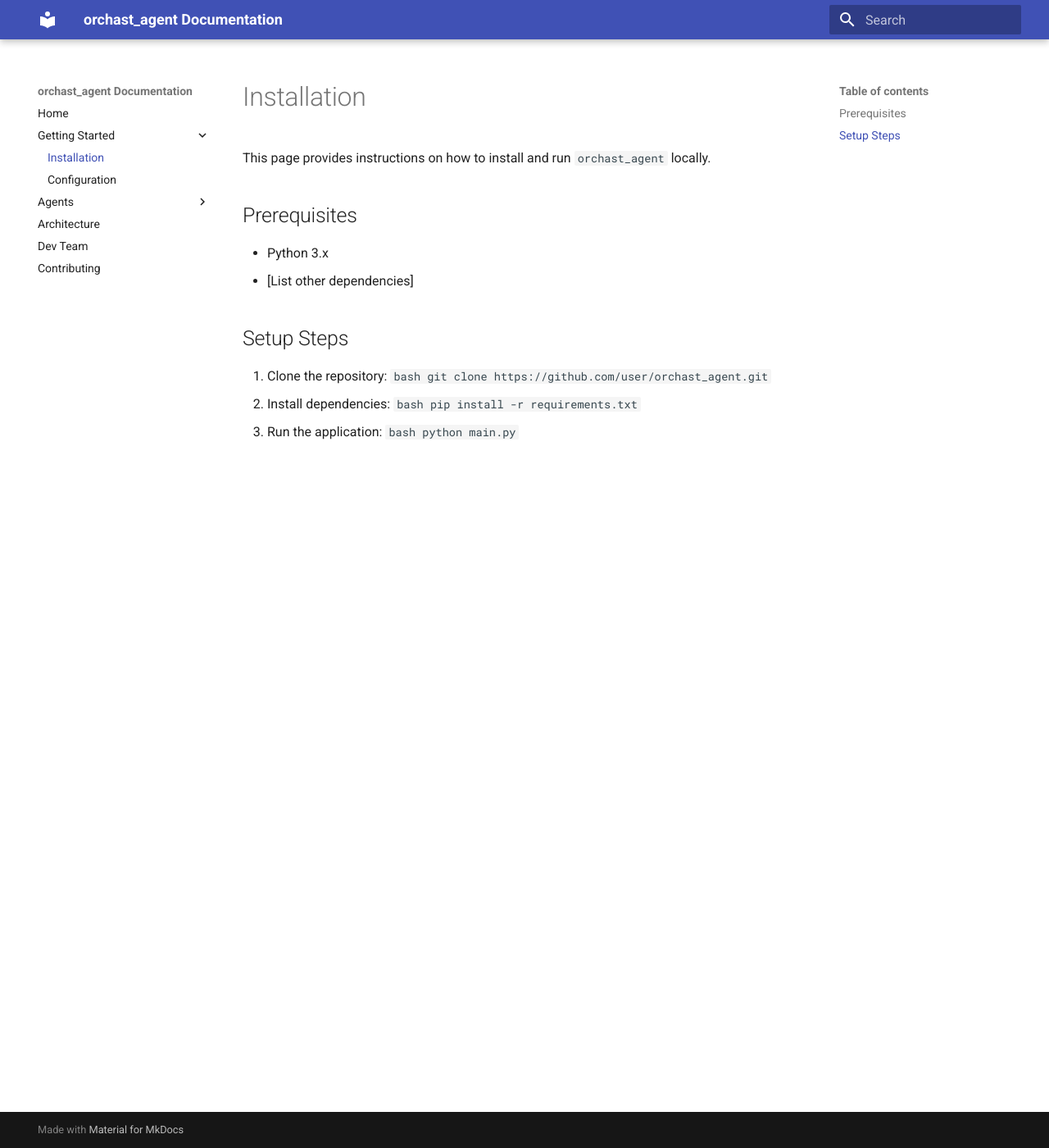
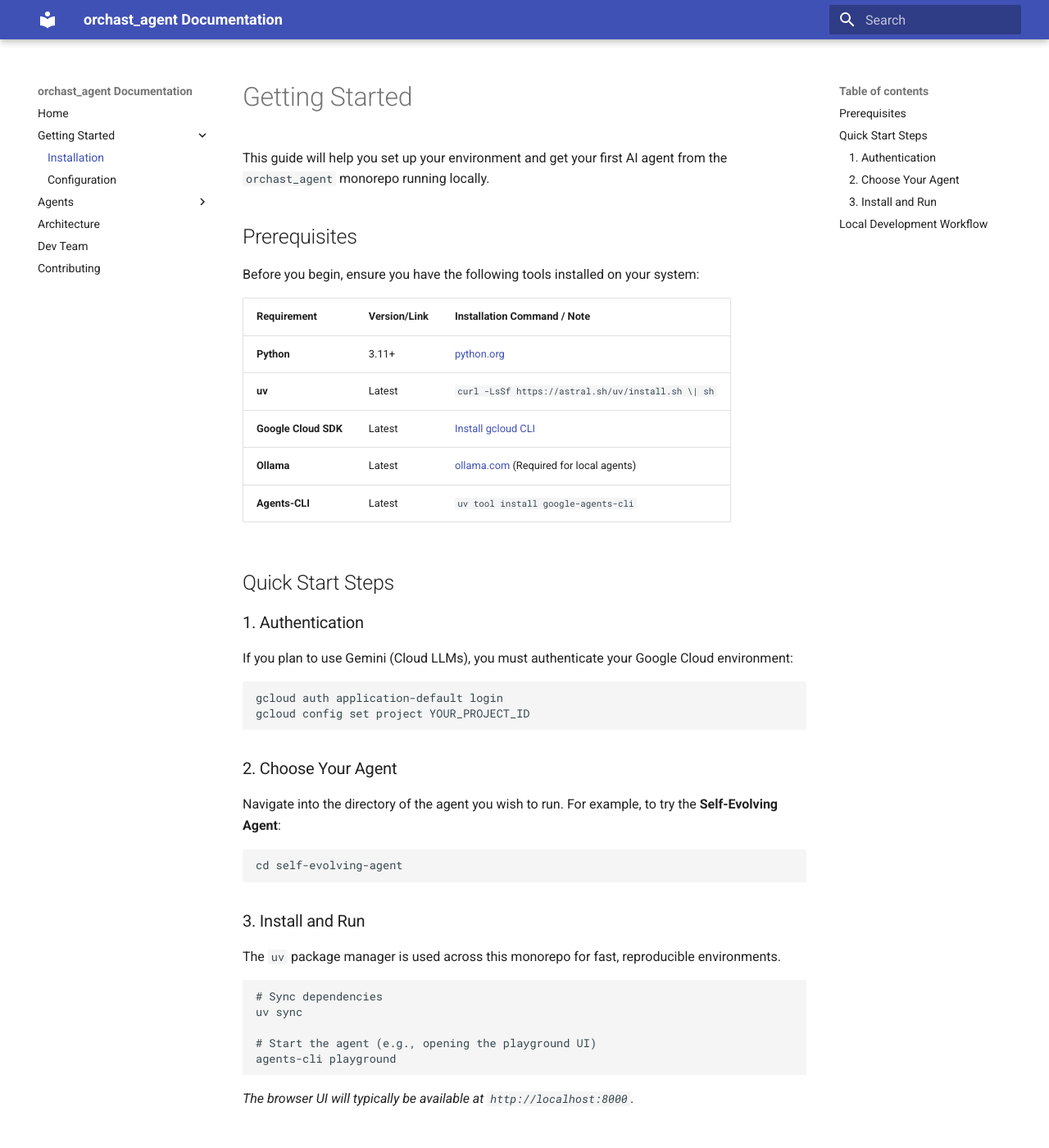
Before and after one commit to prof-lijar/orchast_agent, an MkDocs documentation site: the page built from docs_site/setup.md, in a window 1280 px wide and 1400 px high. Shown: the whole window at 82% size. Built offline with MkDocs 1.6.1 and Material for MkDocs 9.7.7, drawn with Linux system fonts in a browser that asks for light colours; some of the changed text lies outside the part shown.

Commit message:
[Designer] Create Home, Getting Started, and Configuration guides for documentation site #15

````diff
--- a/docs_site/config.md
+++ b/docs_site/config.md
@@ -1,12 +1,74 @@
-# Configuration
+# Configuration Reference
 
-This page documents the configuration options and environment variables for `orchast_agent`.
+This page provides a detailed guide on how to configure the agents in the `orchast_agent` monorepo, including environment variables and LLM model selection.
+
+## Model Selection
+
+The agents are designed to be flexible, supporting both high-performance cloud models and privacy-focused local models via the [LiteLlm](https://docs.litellm.ai/) abstraction layer.
+
+### Gemini Flash (Cloud)
+**Default Choice.** Best for most users due to its high reliability in tool calling and rapid response times.
+- **Requirement:** A Google Cloud Project with the Vertex AI API enabled.
+- **Authentication:** Handled via Application Default Credentials (ADC).
+  ```bash
+  gcloud auth application-default login
+  ```
+
+### Ollama (Local)
+Ideal for offline development, privacy-sensitive data, or avoiding cloud costs.
+- **Requirement:** [Ollama](https://ollama.com/) installed and running on your local machine or a remote GPU server.
+- **Connectivity:** Agents connect to the OpenAI-compatible endpoint at `http://localhost:11434/v1`.
+
+---
 
 ## Environment Variables
-| Variable | Description | Default | Required |
-|----------|-------------|---------|----------|
-| `API_KEY` | Your API key for the service. | N/A | Yes |
-| `LOG_LEVEL` | The logging level (e.g., INFO, DEBUG). | INFO | No |
 
-## Config File
-Details on how to use the configuration file if applicable.
+Depending on the agent, you can override default behaviors using environment variables.
+
+| Variable | Description | Example / Default | Required |
+| :--- | :--- | :--- | :--- |
+| `AGENT_MODEL` | Specifies the model to be used by the agent. If set, it typically triggers local LLM mode (Ollama). | `qwen3:32b`, `gemma4:31b` | No |
+| `GOOGLE_CLOUD_PROJECT` | Your GCP project ID for Vertex AI requests. | `my-ai-project-123` | Yes (for Gemini) |
+| `OLLAMA_HOST` | The host address of your Ollama server (if not localhost). | `http://192.168.1.50:11434` | No |
+
+### Example: Running with a Local Model
+To run an agent using a specific Ollama model, prefix the execution command:
+
+```bash
+AGENT_MODEL=qwen3:32b agents-cli playground
+```
+
+---
+
+## Ollama Setup Guide
+
+If you choose to use local models, follow these steps to prepare your environment:
+
+### 1. Install Ollama
+Download and install from [ollama.com](https://ollama.com/).
+
+### 2. Pull a Compatible Model
+Not all models are equal in their ability to perform tool-calling (function calling). We recommend the following:
+
+```bash
+# Highly recommended for tool creation/execution
+ollama pull qwen3:32b
+
+# Alternative option
+ollama pull gemma4:31b
+```
+
+### 3. Verify Installation
+Ensure Ollama is running by visiting `http://localhost:11434` in your browser or running:
+```bash
+ollama list
+```
+
+## Troubleshooting Configuration
+
+- **Authentication Errors:** If you see "Permission Denied" when using Gemini, ensure you have run `gcloud auth application-default login` and that the quota for Vertex AI is active.
+- **Model Loops:** Some local models may enter a loop of calling the same tool repeatedly. The agents include a `_limit_tool_loops` callback to prevent this, but switching to a larger model (e.g., 32B+) usually resolves the issue.
+- **Port Conflicts:** If the playground UI fails to start on port 8000, you can specify a different port:
+  ```bash
+  agents-cli playground --port 8080
+  ```
--- a/docs_site/setup.md
+++ b/docs_site/setup.md
@@ -1,21 +1,50 @@
-# Installation
+# Getting Started
 
-This page provides instructions on how to install and run `orchast_agent` locally.
+This guide will help you set up your environment and get your first AI agent from the `orchast_agent` monorepo running locally.
 
 ## Prerequisites
-- Python 3.x
-- [List other dependencies]
 
-## Setup Steps
-1. Clone the repository:
-   ```bash
-   git clone https://github.com/user/orchast_agent.git
-   ```
-2. Install dependencies:
-   ```bash
-   pip install -r requirements.txt
-   ```
-3. Run the application:
-   ```bash
-   python main.py
-   ```
+Before you begin, ensure you have the following tools installed on your system:
+
+| Requirement | Version/Link | Installation Command / Note |
+| :--- | :--- | :--- |
+| **Python** | 3.11+ | [python.org](https://www.python.org/) |
+| **uv** | Latest | `curl -LsSf https://astral.sh/uv/install.sh \| sh` |
+| **Google Cloud SDK** | Latest | [Install gcloud CLI](https://cloud.google.com/sdk/docs/install) |
+| **Ollama** | Latest | [ollama.com](https://ollama.com/) (Required for local agents) |
+| **Agents-CLI** | Latest | `uv tool install google-agents-cli` |
+
+## Quick Start Steps
+
+### 1. Authentication
+If you plan to use Gemini (Cloud LLMs), you must authenticate your Google Cloud environment:
+
+```bash
+gcloud auth application-default login
+gcloud config set project YOUR_PROJECT_ID
+```
+
+### 2. Choose Your Agent
+Navigate into the directory of the agent you wish to run. For example, to try the **Self-Evolving Agent**:
+
+```bash
+cd self-evolving-agent
+```
+
+### 3. Install and Run
+The `uv` package manager is used across this monorepo for fast, reproducible environments.
+
+```bash
+# Sync dependencies
+uv sync
+
+# Start the agent (e.g., opening the playground UI)
+agents-cli playground
+```
+*The browser UI will typically be available at `http://localhost:8000`.*
+
+## Local Development Workflow
+Each agent is independent. To contribute or modify an agent:
+1. Enter the agent's specific directory.
+2. Review its local `README.md` for agent-specific configurations.
+3. Use `uv run <script>.py` to execute logic directly.
````
Also changed, not shown: docs_site/index.md (+20 -7 lines).
